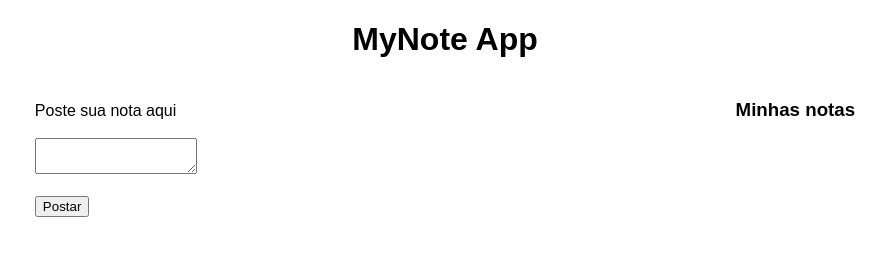
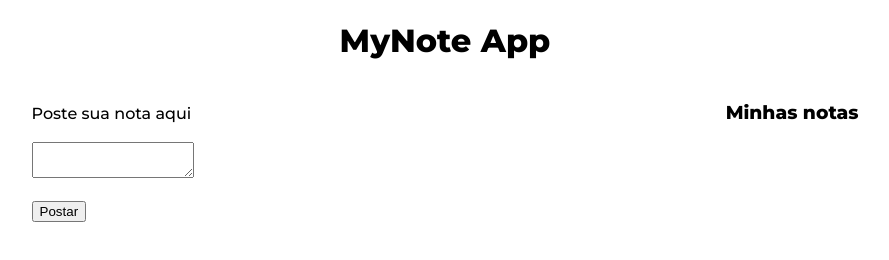
Before and after one commit to robbfreitas/MyNote, a plain HTML site: page index.html in a window 1280 px wide. Shown: the whole page, without its empty margins (195-1084 px from the left). Drawn offline with Linux system fonts and the light colour scheme.

Commit message:
Ajustando fonte

```diff
--- a/index.html
+++ b/index.html
@@ -6,6 +6,7 @@
     <meta name="viewport" content="width=device-width, initial-scale=1.0" />
     <link rel="stylesheet" href="https://cdnjs.cloudflare.com/ajax/libs/font-awesome/5.15.4/css/all.min.css"/>
     <link rel="stylesheet" href="style.css">
+    <style>@import url('https://fonts.googleapis.com/css2?family=Montserrat:wght@500;800&display=swap');</style>
     <title>MyNote</title>
   </head>
   <body>
--- a/style.css
+++ b/style.css
@@ -1,7 +1,10 @@
 body {
-    font-family: sans-serif;
+    font-family: 'Montserrat', sans-serif;
     margin: 0 10px;
     padding: 0;
+    background: url();
+    background-repeat: no-repeat;
+    background-size: cover;
 }
 
 h1 {
```
